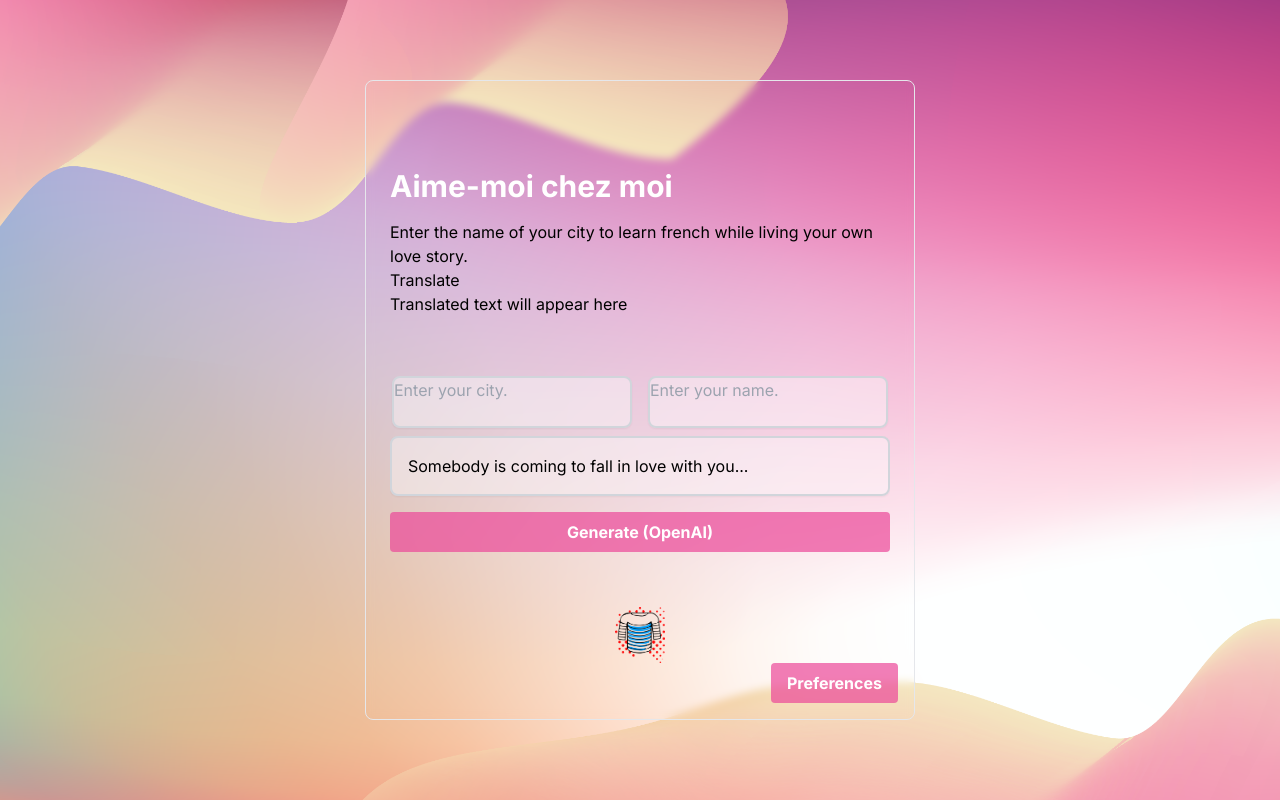
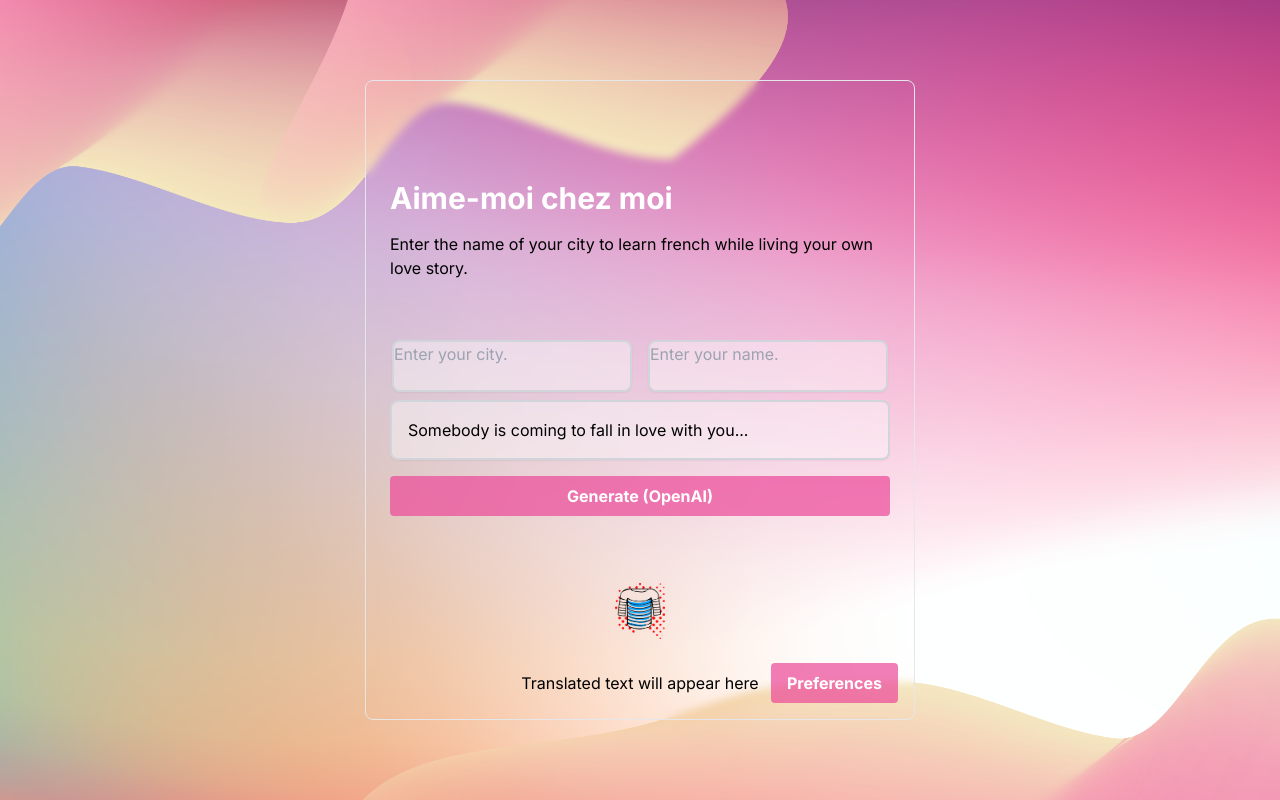
Before and after one commit to lmangall/love-letter, a Next.js app: page / in a window 1280 px wide. Built offline with nearby package versions, Linux system fonts and the light colour scheme.

Commit message:
DeepL working

```diff
--- a/app/page.tsx
+++ b/app/page.tsx
@@ -29,6 +29,14 @@ export default function Home() {
   const { translateText, translatedText, translationError } =
     useTranslateText();
 
+  const handleTextSelection = async () => {
+    const selection = window.getSelection();
+    if (selection && selection.toString()) {
+      const text = selection.toString();
+      await translateText(text, "FR"); // Or any target language code
+    }
+  };
+
   return (
     <div className="background-image-container">
       <Image
@@ -55,12 +63,12 @@ export default function Home() {
               >
                 Preferences
               </button>
-              <button
+              {/* <button
                 onClick={() => translateText("Your text to translate", "FR")}
               >
                 Translate
               </button>
-              <p>{translatedText || "Translated text will appear here"}</p>
+              <p>{translatedText || "Translated text will appear here"}</p> */}
 
               {/* Settings Modal */}
               <SettingsModal
@@ -90,6 +98,7 @@ export default function Home() {
               className="bg-white bg-opacity-40 hover:bg-purple-100 hover:bg-opacity-20 w-[500px] p-4 text-base font-normal border-2 border-gray-300 rounded-lg shadow-sm resize-none overflow-y-auto"
               style={{ maxHeight: "50vh" }}
               aria-readonly="true"
+              onMouseUp={handleTextSelection} // This ensures text selection triggers the translation
             >
               {loveStory || "Somebody is coming to fall in love with you..."}
             </div>
@@ -123,6 +132,8 @@ export default function Home() {
               />
             </a>
           </div>
+          <p>{translatedText || "Translated text will appear here"}</p>{" "}
+          {/* Display translated text here */}
         </div>
       </div>
     </div>
--- a/hooks/useTranslateText.ts
+++ b/hooks/useTranslateText.ts
@@ -11,7 +11,7 @@ const useTranslateText = () => {
         headers: {
           "Content-Type": "application/json",
         },
-        body: JSON.stringify({ text, targetLang }),
+        body: JSON.stringify({ text, null: targetLang }), //null is for the source language
       });
       if (!response.ok) {
         throw new Error(`HTTP error! status: ${response.status}`);
```
